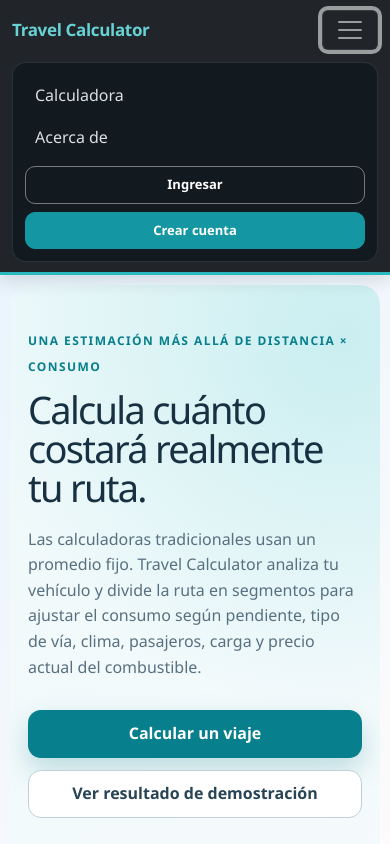
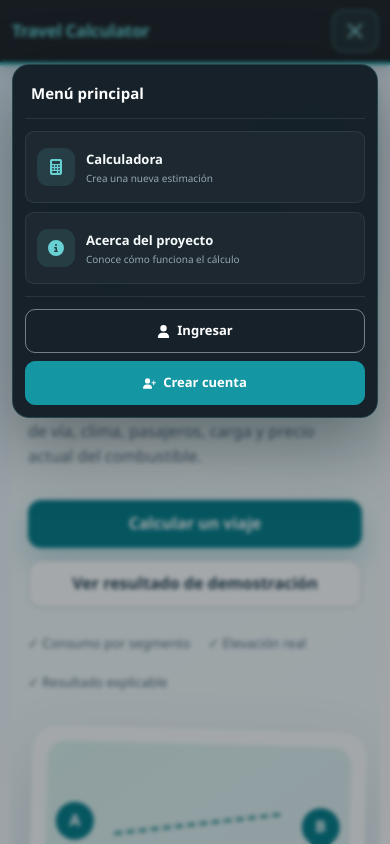
Before and after one commit to JorgeOteiza/travel.calculator, a React (Vite) app: page / in a window 390 px wide. Both pictures are taken after a click on the button "Abrir navegación". Built offline with nearby package versions, Linux system fonts and the light colour scheme; no server answers.

Commit message:
feat: mejorar navegación responsive e interacción del mapa

```diff
--- a/src/components/Navbar.jsx
+++ b/src/components/Navbar.jsx
@@ -1,14 +1,37 @@
-import { useState } from "react";
-import { Link, useNavigate } from "react-router-dom";
+import { useEffect, useState } from "react";
+import { Link, NavLink, useLocation, useNavigate } from "react-router-dom";
 import "bootstrap/dist/css/bootstrap.min.css";
 import PropTypes from "prop-types";
+import {
+  FaArrowRightFromBracket,
+  FaCalculator,
+  FaCircleInfo,
+  FaUser,
+  FaUserPlus,
+} from "react-icons/fa6";
 import "../styles/Navbar.css";
 
 const Navbar = ({ user, setUser }) => {
   const navigate = useNavigate();
+  const location = useLocation();
   const [menuOpen, setMenuOpen] = useState(false);
   const isAuthenticated = Boolean(user);
   const closeMenu = () => setMenuOpen(false);
+
+  useEffect(() => {
+    closeMenu();
+  }, [location.pathname]);
+
+  useEffect(() => {
+    if (!menuOpen) return undefined;
+
+    const closeOnEscape = (event) => {
+      if (event.key === "Escape") closeMenu();
+    };
+
+    window.addEventListener("keydown", closeOnEscape);
+    return () => window.removeEventListener("keydown", closeOnEscape);
+  }, [menuOpen]);
 
   const handleLogout = () => {
     localStorage.removeItem("token");
@@ -31,50 +54,62 @@
           onClick={() => setMenuOpen((open) => !open)}
           aria-controls="navbarNav"
           aria-expanded={menuOpen}
-          aria-label="Abrir navegación"
+          aria-label={menuOpen ? "Cerrar navegación" : "Abrir navegación"}
         >
-          <span className="navbar-toggler-icon" />
+          <span className="navbar-toggler-lines" aria-hidden="true">
+            <i />
+            <i />
+            <i />
+          </span>
         </button>
 
-        <div
-          className={`collapse navbar-collapse ${menuOpen ? "show" : ""}`}
-          id="navbarNav"
-        >
+        <div className={`collapse navbar-collapse ${menuOpen ? "show" : ""}`} id="navbarNav">
+          <div className="navbar-menu-heading">
+            <span>Menú principal</span>
+            <small>Planifica y revisa tus viajes</small>
+          </div>
+
           <ul className="navbar-nav me-auto mb-2 mb-lg-0">
             <li className="nav-item">
-              <Link className="nav-link" to="/calculadora" onClick={closeMenu}>
-                Calculadora
-              </Link>
+              <NavLink className={({ isActive }) => `nav-link${isActive ? " active" : ""}`} to="/calculadora" onClick={closeMenu}>
+                <span className="nav-link-icon"><FaCalculator /></span>
+                <span><strong>Calculadora</strong><small>Crea una nueva estimación</small></span>
+              </NavLink>
             </li>
             <li className="nav-item">
-              <Link className="nav-link" to="/about" onClick={closeMenu}>
-                Acerca de
-              </Link>
+              <NavLink className={({ isActive }) => `nav-link${isActive ? " active" : ""}`} to="/about" onClick={closeMenu}>
+                <span className="nav-link-icon"><FaCircleInfo /></span>
+                <span><strong>Acerca del proyecto</strong><small>Conoce cómo funciona el cálculo</small></span>
+              </NavLink>
             </li>
           </ul>
 
           <div className="navbar-actions">
             {isAuthenticated ? (
               <>
-                <Link to="/profile" className="nav-link profile-link" onClick={closeMenu}>
-                  👤 {user?.name || "Perfil"}
-                </Link>
+                <NavLink to="/profile" className={({ isActive }) => `nav-link profile-link${isActive ? " active" : ""}`} onClick={closeMenu}>
+                  <FaUser /> <span>{user?.name || "Mi perfil"}</span>
+                </NavLink>
                 <button className="btn navbar-logout" onClick={handleLogout}>
-                  Cerrar sesión
+                  <FaArrowRightFromBracket /> Cerrar sesión
                 </button>
               </>
             ) : (
               <>
                 <Link to="/login" className="btn navbar-login" onClick={closeMenu}>
-                  Ingresar
+                  <FaUser /> Ingresar
                 </Link>
                 <Link to="/register" className="btn navbar-register" onClick={closeMenu}>
-                  Crear cuenta
+                  <FaUserPlus /> Crear cuenta
                 </Link>
               </>
             )}
           </div>
         </div>
+
+        {menuOpen && (
+          <button type="button" className="navbar-menu-backdrop" aria-label="Cerrar menú" onClick={closeMenu} />
+        )}
       </div>
     </nav>
   );
--- a/src/styles/Navbar.css
+++ b/src/styles/Navbar.css
@@ -1,4 +1,6 @@
 .navbar {
+  position: relative;
+  z-index: 1000;
   min-height: 68px;
   padding: 10px 0;
   border-bottom: 3px solid #28b8bd;
@@ -6,6 +8,7 @@
 }
 
 .navbar-shell {
+  position: relative;
   width: min(100%, 1640px);
   padding-inline: clamp(16px, 3vw, 42px);
 }
@@ -18,17 +21,25 @@
 }
 
 .navbar .nav-link {
+  display: flex;
+  align-items: center;
   padding: 8px 10px;
   border-radius: 9px;
   color: rgba(255, 255, 255, 0.86);
   text-decoration: none;
-  transition: color 150ms ease, background 150ms ease;
+  transition: color 150ms ease, background 150ms ease, border-color 150ms ease;
 }
 
 .navbar .nav-link:hover {
   background: rgba(255, 255, 255, 0.08);
   color: #fff;
   text-decoration: none;
+}
+
+.navbar .nav-link small,
+.navbar-menu-heading,
+.nav-link-icon {
+  display: none;
 }
 
 .navbar-actions {
@@ -38,7 +49,11 @@
 }
 
 .navbar-actions .btn {
+  display: inline-flex;
   width: auto;
+  align-items: center;
+  justify-content: center;
+  gap: 7px;
   margin: 0;
   padding: 8px 13px;
   border-radius: 10px;
@@ -58,24 +73,155 @@
   color: #fff;
 }
 
+.navbar-toggler {
+  width: 46px;
+  height: 42px;
+  padding: 0;
+  border: 1px solid rgba(103, 209, 212, 0.42);
+  border-radius: 12px;
+  background: rgba(103, 209, 212, 0.08);
+  box-shadow: none !important;
+}
+
+.navbar-toggler-lines {
+  display: grid;
+  width: 20px;
+  gap: 4px;
+  margin: auto;
+}
+
+.navbar-toggler-lines i {
+  display: block;
+  width: 100%;
+  height: 2px;
+  border-radius: 2px;
+  background: #8de0e2;
+  transition: transform 180ms ease, opacity 180ms ease;
+}
+
+.navbar-toggler[aria-expanded="true"] .navbar-toggler-lines i:first-child {
+  transform: translateY(6px) rotate(45deg);
+}
+
+.navbar-toggler[aria-expanded="true"] .navbar-toggler-lines i:nth-child(2) {
+  opacity: 0;
+}
+
+.navbar-toggler[aria-expanded="true"] .navbar-toggler-lines i:last-child {
+  transform: translateY(-6px) rotate(-45deg);
+}
+
 @media (max-width: 991.98px) {
   .navbar-collapse {
-    margin-top: 12px;
-    padding: 12px;
-    border: 1px solid rgba(255, 255, 255, 0.1);
-    border-radius: 14px;
-    background: rgba(15, 24, 30, 0.82);
+    position: absolute;
+    z-index: 2;
+    top: calc(100% + 12px);
+    right: clamp(16px, 3vw, 42px);
+    left: clamp(16px, 3vw, 42px);
+    overflow: hidden;
+    padding: 14px;
+    border: 1px solid rgba(103, 209, 212, 0.2);
+    border-radius: 20px;
+    background: rgba(20, 31, 39, 0.98);
+    box-shadow: 0 24px 70px rgba(2, 12, 18, 0.38);
+    backdrop-filter: blur(18px);
+  }
+
+  .navbar-collapse.collapsing {
+    transition: none;
+  }
+
+  .navbar-menu-heading {
+    display: flex;
+    align-items: flex-end;
+    justify-content: space-between;
+    gap: 20px;
+    padding: 4px 6px 13px;
+    border-bottom: 1px solid rgba(255, 255, 255, 0.09);
+  }
+
+  .navbar-menu-heading span {
+    color: #fff;
+    font-size: 15px;
+    font-weight: 800;
+  }
+
+  .navbar-menu-heading small {
+    color: #8ba0aa;
+    font-size: 11px;
+  }
+
+  .navbar-nav {
+    display: grid;
+    grid-template-columns: 1fr 1fr;
+    gap: 9px;
+    margin: 12px 0 !important;
+  }
+
+  .navbar .navbar-nav .nav-link {
+    min-height: 72px;
+    gap: 11px;
+    padding: 11px;
+    border: 1px solid rgba(255, 255, 255, 0.08);
+    background: rgba(255, 255, 255, 0.035);
+  }
+
+  .navbar .navbar-nav .nav-link.active {
+    border-color: rgba(103, 209, 212, 0.42);
+    background: rgba(103, 209, 212, 0.12);
+  }
+
+  .navbar .nav-link strong,
+  .navbar .nav-link small {
+    display: block;
+  }
+
+  .navbar .nav-link strong {
+    color: #f5fafb;
+    font-size: 13px;
+  }
+
+  .navbar .nav-link small {
+    margin-top: 2px;
+    color: #93a7b0;
+    font-size: 10px;
+    line-height: 1.35;
+  }
+
+  .nav-link-icon {
+    display: grid;
+    width: 38px;
+    height: 38px;
+    flex: none;
+    place-items: center;
+    border-radius: 11px;
+    background: rgba(103, 209, 212, 0.12);
+    color: #67d1d4;
+    font-size: 16px;
   }
 
   .navbar-actions {
-    align-items: stretch;
-    flex-direction: column;
+    display: grid;
+    grid-template-columns: 1fr 1fr;
+    padding-top: 12px;
+    border-top: 1px solid rgba(255, 255, 255, 0.09);
   }
 
   .navbar-actions .btn,
-  .profile-link {
+  .navbar-actions .profile-link {
     width: 100%;
+    min-height: 44px;
+    justify-content: center;
     text-align: center;
+  }
+
+  .navbar-menu-backdrop {
+    position: fixed;
+    z-index: 1;
+    inset: 0;
+    border: 0;
+    background: rgba(5, 16, 22, 0.36);
+    backdrop-filter: blur(2px);
   }
 }
 
@@ -87,4 +233,20 @@
   .navbar-shell {
     padding-inline: 12px;
   }
+
+  .navbar-collapse {
+    right: 12px;
+    left: 12px;
+    padding: 12px;
+    border-radius: 17px;
+  }
+
+  .navbar-menu-heading small {
+    display: none;
+  }
+
+  .navbar-nav,
+  .navbar-actions {
+    grid-template-columns: 1fr;
+  }
 }
--- a/src/styles/map.css
+++ b/src/styles/map.css
@@ -161,6 +161,50 @@
   min-height: inherit;
 }
 
+.map-zoom-controls {
+  position: absolute;
+  z-index: 10;
+  right: 14px;
+  bottom: 28px;
+  display: grid;
+  overflow: hidden;
+  border: 1px solid rgba(198, 211, 220, 0.95);
+  border-radius: 13px;
+  background: rgba(255, 255, 255, 0.96);
+  box-shadow: 0 8px 24px rgba(23, 49, 70, 0.2);
+}
+
+.map-zoom-controls button {
+  display: grid;
+  width: 42px;
+  height: 42px;
+  place-items: center;
+  padding: 0;
+  border: 0;
+  background: transparent;
+  color: #203747;
+  cursor: pointer;
+  font-size: 24px;
+  font-weight: 600;
+  line-height: 1;
+  transition: background 150ms ease, color 150ms ease;
+}
+
+.map-zoom-controls button + button {
+  border-top: 1px solid #dce5ea;
+}
+
+.map-zoom-controls button:hover,
+.map-zoom-controls button:focus-visible {
+  outline: none;
+  background: #e8f6f7;
+  color: #087f8c;
+}
+
+.map-zoom-controls button:active {
+  background: #d5edef;
+}
+
 .map-error {
   position: absolute;
   z-index: 20;
@@ -228,4 +272,14 @@
   .location-consent-actions {
     flex-direction: column-reverse;
   }
+
+  .map-zoom-controls {
+    right: 10px;
+    bottom: 22px;
+  }
+
+  .map-zoom-controls button {
+    width: 40px;
+    height: 40px;
+  }
 }
```
Also changed, not shown: src/components/GoogleMapSection.jsx (+50 -4 lines).
